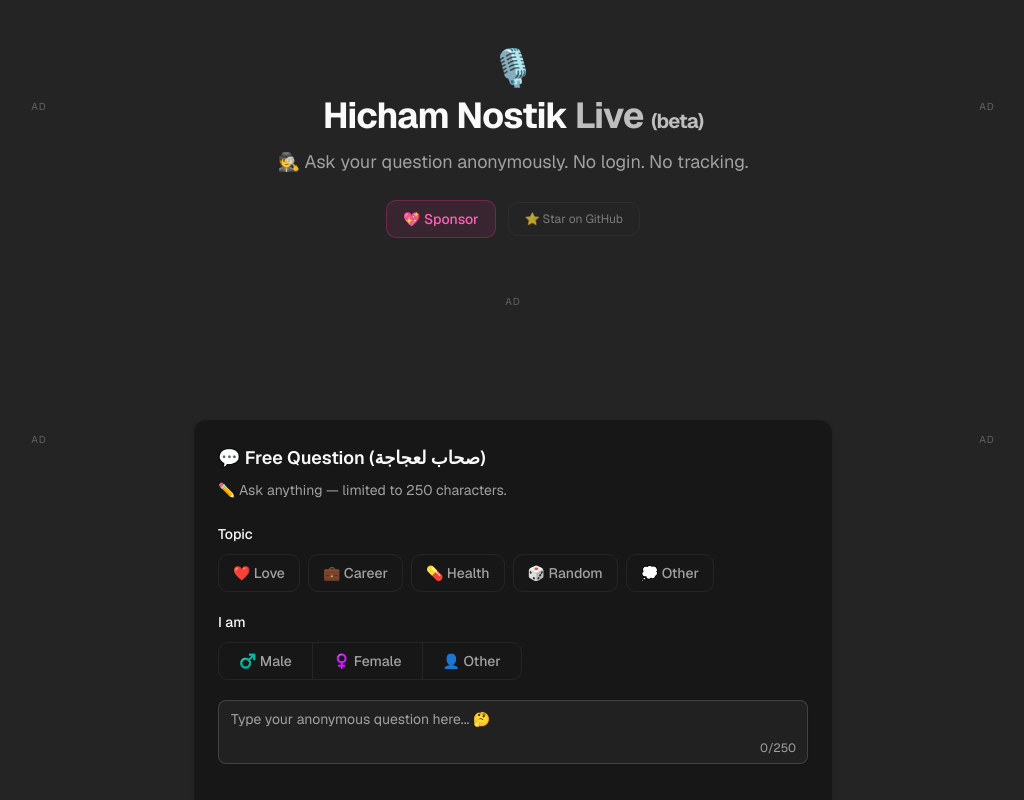
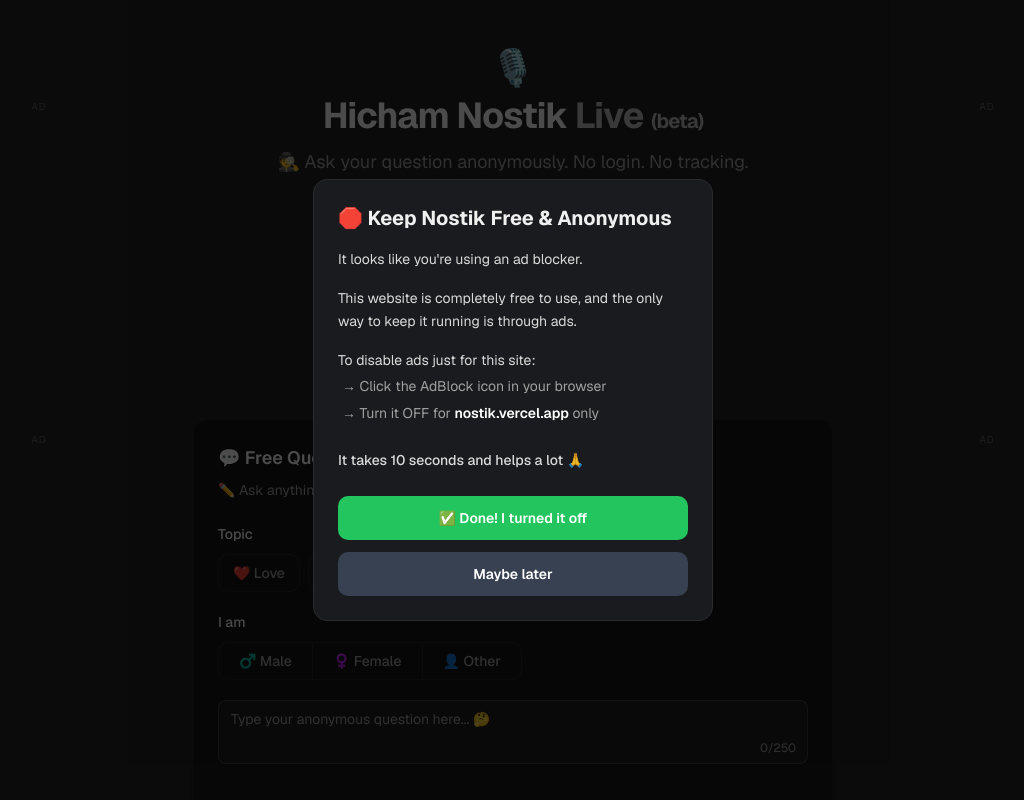
Before and after one commit to propre101/nostik_qa, a Next.js app: page / in a window 1280 px wide. Shown: the top 800 px of the page, without its empty margins (127-1151 px from the left). Built offline with nearby package versions, Linux system fonts and the light colour scheme; no server answers; the database is empty.

Commit message:
add adblocker detector

```diff
--- a/src/app/layout.tsx
+++ b/src/app/layout.tsx
@@ -3,6 +3,7 @@
 import { SessionProvider } from "@/components/session-provider";
 import Script from "next/script";
 import { AdBanner } from "@/components/ad-banner";
+import { AdblockDetector } from "@/components/adblock-detector";
 import "./globals.css";
 
 const geistSans = Geist({
@@ -47,6 +48,8 @@
             className="my-1"
           />
         </div>
+
+        <AdblockDetector />
       </body>
     </html>
   );
--- a/src/components/ad-banner.tsx
+++ b/src/components/ad-banner.tsx
@@ -1,6 +1,4 @@
 "use client";
-
-import { useEffect, useRef } from "react";
 
 export function AdBanner({
   dataKey,
@@ -15,19 +13,10 @@
   width: number;
   className?: string;
 }) {
-  const iframeRef = useRef<HTMLIFrameElement>(null);
-
-  useEffect(() => {
-    if (!iframeRef.current) return;
-
-    const doc = iframeRef.current.contentWindow?.document;
-    if (!doc) return;
-
-    // Check if we already initialized to avoid React Strict Mode double-runs
-    if (doc.getElementById("adsterra-script")) return;
-
-    doc.open();
-    doc.write(`
+  // Using srcDoc allows the iframe to render its own document context immediately.
+  // This bypasses Next.js blocking `document.write` that Adsterra's invoke.js relies on,
+  // and avoids React Strict Mode double-rendering issues.
+  const srcDoc = `
     <!DOCTYPE html>
     <html>
       <head>
@@ -44,7 +33,7 @@
         </style>
       </head>
       <body>
-          <script id="adsterra-script" type="text/javascript">
+        <script type="text/javascript">
           atOptions = {
             'key' : '${dataKey}',
             'format' : '${format}',
@@ -56,9 +45,7 @@
         <script type="text/javascript" src="https://www.highperformanceformat.com/${dataKey}/invoke.js"></script>
       </body>
     </html>
-    `);
-    doc.close();
-  }, [dataKey, format, height, width]);
+  `;
 
   return (
     <div className={`flex flex-col items-center justify-center my-4 w-full ${className || ""}`}>
@@ -66,12 +53,12 @@
         Ad
       </span>
       <iframe
-        ref={iframeRef}
+        srcDoc={srcDoc}
         width={width}
         height={height}
-        sandbox="allow-scripts allow-popups allow-popups-to-escape-sandbox allow-same-origin"
         scrolling="no"
         frameBorder="0"
+        title={`Adsterra ${width}x${height}`}
         style={{ border: "none", display: "block", width: `${width}px`, height: `${height}px` }}
       />
     </div>
--- /dev/null
+++ b/src/components/adblock-detector.tsx
@@ -0,0 +1,108 @@
+"use client";
+
+import { useEffect, useState } from "react";
+
+// A reliable, Next.js-friendly AdBlock detection method
+// We attempt to fetch a faux ad script URL. AdBlockers intercept the network request.
+async function checkAdBlocker(): Promise<boolean> {
+  try {
+    // This is a dummy request to a URL pattern universally blocked by AdBlockers
+    await fetch(
+      new Request("https://pagead2.googlesyndication.com/pagead/js/adsbygoogle.js", {
+        method: "HEAD",
+        mode: "no-cors",
+      })
+    );
+    // If the fetch succeeds (even opaquely with no-cors), it wasn't blocked
+    return false;
+  } catch (error) {
+    // If the fetch throws a network error, an extension like AdBlock intercepted and killed it
+    return true;
+  }
+}
+
+export function AdblockDetector() {
+  const [showModal, setShowModal] = useState(false);
+
+  useEffect(() => {
+    // Check if we should ignore based on localStorage (24h) or sessionStorage (this session)
+    const acceptedAt = localStorage.getItem("adblock_accepted");
+    if (acceptedAt) {
+      const timePassed = Date.now() - parseInt(acceptedAt, 10);
+      if (timePassed < 24 * 60 * 60 * 1000) {
+        return; // less than 24h passed
+      }
+    }
+
+    if (sessionStorage.getItem("adblock_ignored")) {
+      return; // already ignored this session
+    }
+
+    // Wait 300ms as requested, then run the network detection check
+    const timer = setTimeout(() => {
+      checkAdBlocker().then((isAdblockUsed) => {
+        if (isAdblockUsed) {
+          setShowModal(true);
+        }
+      });
+    }, 300);
+
+    return () => clearTimeout(timer);
+  }, []);
+
+  if (!showModal) return null;
+
+  const handleDone = () => {
+    localStorage.setItem("adblock_accepted", Date.now().toString());
+    setShowModal(false);
+  };
+
+  const handleLater = () => {
+    sessionStorage.setItem("adblock_ignored", "true");
+    setShowModal(false);
+  };
+
+  return (
+    <div className="fixed inset-0 z-[9999] flex items-center justify-center bg-black/70 p-4">
+      <div className="w-full max-w-[400px] rounded-[14px] border border-[#2a2b2f] bg-[#1a1b1e] p-6 text-[#f0f0f0] shadow-xl">
+        <h2 className="mb-4 text-xl font-bold flex items-center gap-2">
+          🛑 Keep Nostik Free & Anonymous
+        </h2>
+
+        <div className="mb-6 space-y-4 text-sm leading-relaxed text-[#f0f0f0]/90">
+          <p>It looks like you're using an ad blocker.</p>
+          <p>
+            This website is completely free to use, and
+            the only way to keep it running is through ads.
+          </p>
+          <div>
+            <p className="mb-1">To disable ads just for this site:</p>
+            <ul className="space-y-1 ml-1 text-muted-foreground">
+              <li>→ Click the AdBlock icon in your browser</li>
+              <li>
+                → Turn it OFF for <span className="font-semibold text-white">nostik.vercel.app</span> only
+              </li>
+            </ul>
+          </div>
+          <p className="pt-2 font-medium">It takes 10 seconds and helps a lot 🙏</p>
+        </div>
+
+        <div className="flex flex-col gap-3">
+          <button
+            onClick={handleDone}
+            className="w-full rounded-lg bg-[#22c55e] px-4 py-3 text-sm font-semibold text-white transition-colors hover:bg-[#22c55e]/90"
+          >
+            ✅ Done! I turned it off
+          </button>
+
+          <button
+            onClick={handleLater}
+            className="w-full rounded-lg bg-[#374151] px-4 py-3 text-sm font-semibold text-white transition-colors hover:bg-[#374151]/90"
+          >
+            Maybe later
+          </button>
+        </div>
+      </div>
+    </div>
+  );
+}
```
Lines whose indentation alone changed are shown as unchanged.
